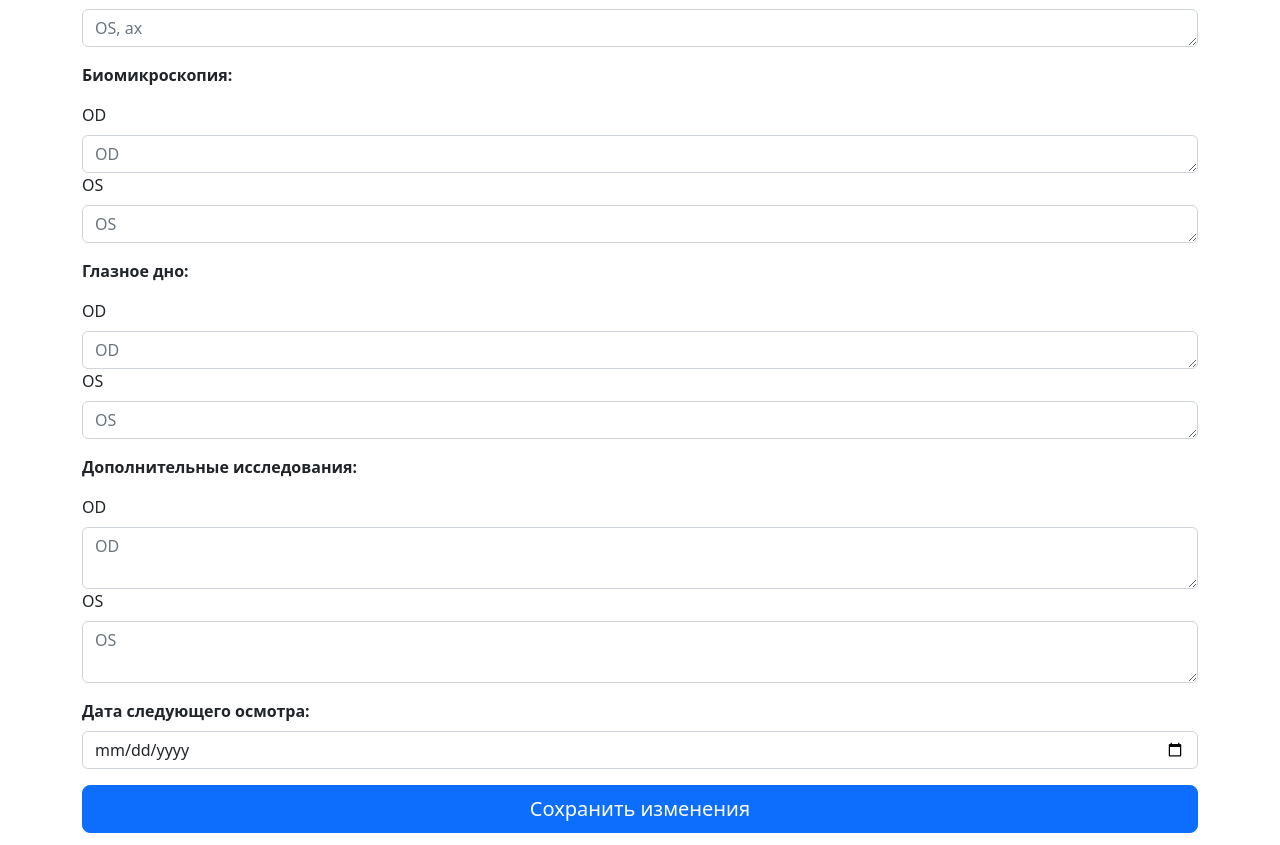
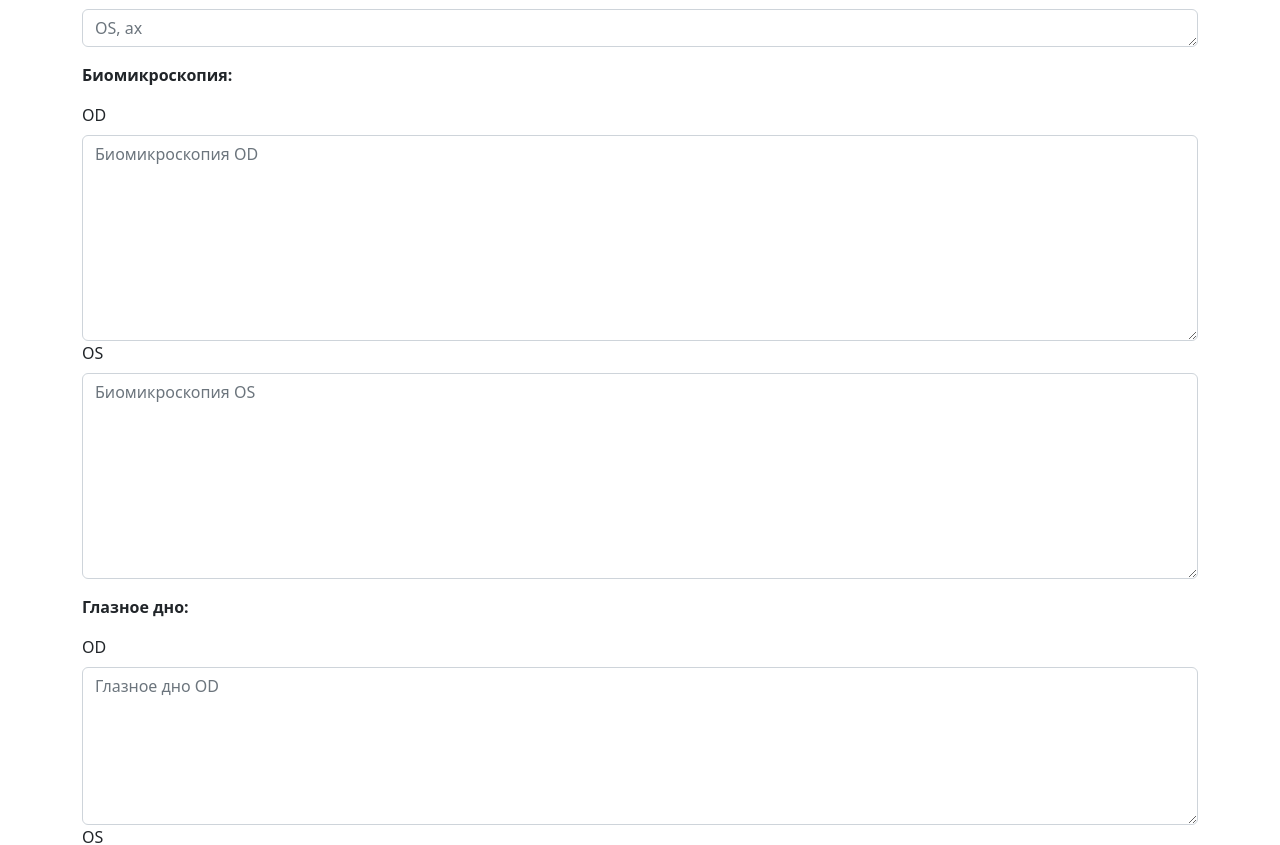
Before and after one commit to Rus-tam/patient_service, a React (Create React App) app in the folder patient-service-client/: page /medexam/1 in a window 1280 px wide. Shown: the part 1180-2025 px from the top of the page. Built offline with nearby package versions, Linux system fonts and the light colour scheme; no server answers.

Commit message:
some changes-12

```diff
--- a/patient-service-client/src/components/MedExam.jsx
+++ b/patient-service-client/src/components/MedExam.jsx
@@ -219,9 +219,9 @@ const MedExam = () => {
             <strong>Биомикроскопия: </strong>
           </p>
           <Form.Label>OD</Form.Label>
-          <Form.Control as="textarea" rows={1} placeholder="OD" />
+          <Form.Control as="textarea" rows={8} placeholder="Биомикроскопия OD" />
           <Form.Label>OS</Form.Label>
-          <Form.Control as="textarea" rows={1} placeholder="OS" />
+          <Form.Control as="textarea" rows={8} placeholder="Биомикроскопия OS" />
         </Form.Group>
 
         <Form.Group className="mb-3" controlId="eyeBottom">
@@ -229,9 +229,9 @@ const MedExam = () => {
             <strong>Глазное дно: </strong>
           </p>
           <Form.Label>OD</Form.Label>
-          <Form.Control as="textarea" rows={1} placeholder="OD" />
+          <Form.Control as="textarea" rows={6} placeholder="Глазное дно OD" />
           <Form.Label>OS</Form.Label>
-          <Form.Control as="textarea" rows={1} placeholder="OS" />
+          <Form.Control as="textarea" rows={6} placeholder="Глазное дно OS" />
         </Form.Group>
 
         <Form.Group className="mb-3" controlId="additionalExamination">
@@ -239,9 +239,9 @@ const MedExam = () => {
             <strong>Дополнительные исследования: </strong>
           </p>
           <Form.Label>OD</Form.Label>
-          <Form.Control as="textarea" rows={2} placeholder="OD" />
+          <Form.Control as="textarea" rows={15} placeholder="Дополнительные исследования OD" />
           <Form.Label>OS</Form.Label>
-          <Form.Control as="textarea" rows={2} placeholder="OS" />
+          <Form.Control as="textarea" rows={15} placeholder="Дополнительные исследования OS" />
         </Form.Group>
 
         {additionalFields === "wet" && (
--- a/patient-service-client/src/components/MedExamById.jsx
+++ b/patient-service-client/src/components/MedExamById.jsx
@@ -183,9 +183,9 @@ const MedExamById = () => {
             <strong>Биомикроскопия: </strong>
           </p>
           <Form.Label>OD</Form.Label>
-          <Form.Control as="textarea" rows={1} placeholder="OD" defaultValue={medExam.biomicroscopyOD} />
+          <Form.Control as="textarea" rows={8} placeholder="Биомикроскопия OD" defaultValue={medExam.biomicroscopyOD} />
           <Form.Label>OS</Form.Label>
-          <Form.Control as="textarea" rows={1} placeholder="OS" defaultValue={medExam.biomicroscopyOS} />
+          <Form.Control as="textarea" rows={8} placeholder="Биомикроскопия OS" defaultValue={medExam.biomicroscopyOS} />
         </Form.Group>
 
         <Form.Group className="mb-3" controlId="eyeBottom">
@@ -193,9 +193,9 @@ const MedExamById = () => {
             <strong>Глазное дно: </strong>
           </p>
           <Form.Label>OD</Form.Label>
-          <Form.Control as="textarea" rows={1} placeholder="OD" defaultValue={medExam.eyeBottomOD} />
+          <Form.Control as="textarea" rows={6} placeholder="Глазное дно OD" defaultValue={medExam.eyeBottomOD} />
           <Form.Label>OS</Form.Label>
-          <Form.Control as="textarea" rows={1} placeholder="OS" defaultValue={medExam.eyeBottomOS} />
+          <Form.Control as="textarea" rows={6} placeholder="Глазное дно OS" defaultValue={medExam.eyeBottomOS} />
         </Form.Group>
 
         <Form.Group className="mb-3" controlId="additionalExamination">
@@ -203,9 +203,19 @@ const MedExamById = () => {
             <strong>Дополнительные исследования: </strong>
           </p>
           <Form.Label>OD</Form.Label>
-          <Form.Control as="textarea" rows={2} placeholder="OD" defaultValue={medExam.additionalExamOD} />
+          <Form.Control
+            as="textarea"
+            rows={15}
+            placeholder="Дополнительные исследования OD"
+            defaultValue={medExam.additionalExamOD}
+          />
           <Form.Label>OS</Form.Label>
-          <Form.Control as="textarea" rows={2} placeholder="OS" defaultValue={medExam.additionalExamOS} />
+          <Form.Control
+            as="textarea"
+            rows={15}
+            placeholder="Дополнительные исследования OS"
+            defaultValue={medExam.additionalExamOS}
+          />
         </Form.Group>
 
         {medExam.AMDType === "wet" && (
```
